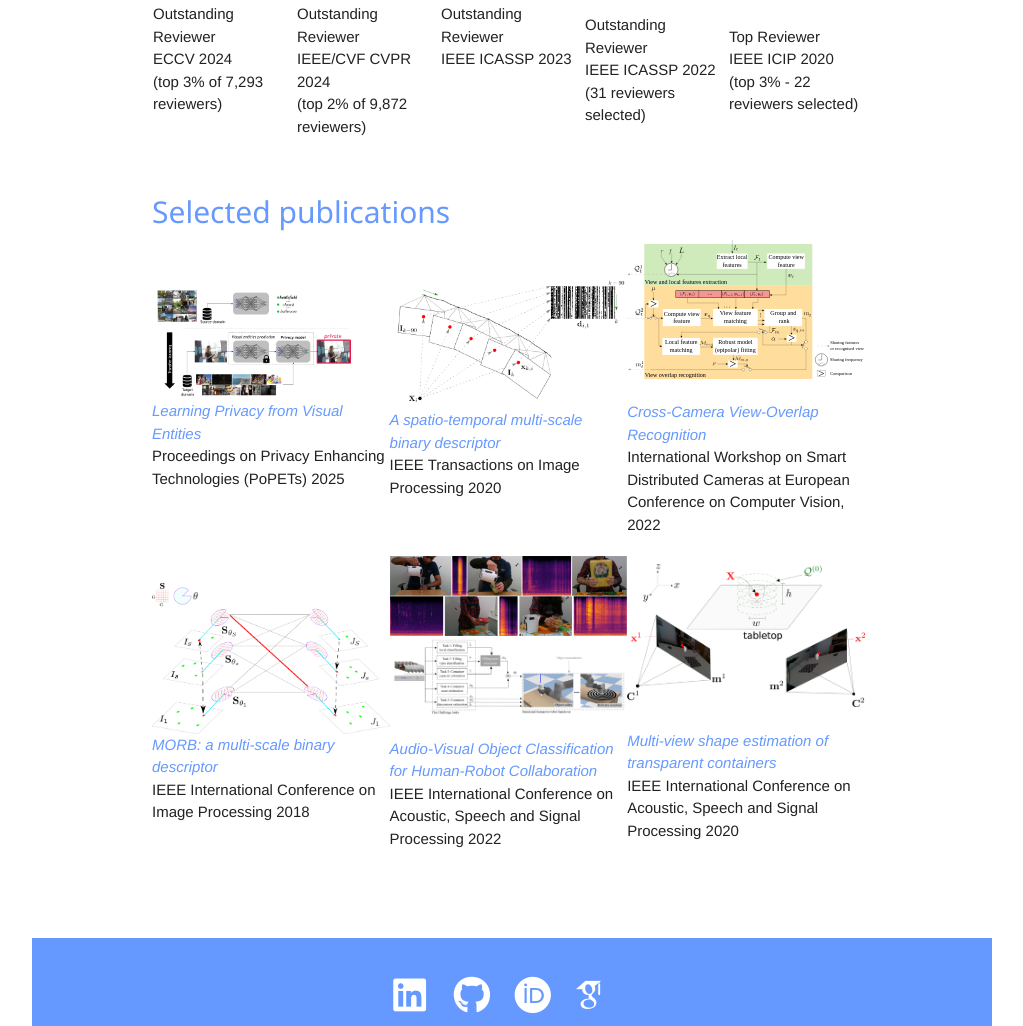
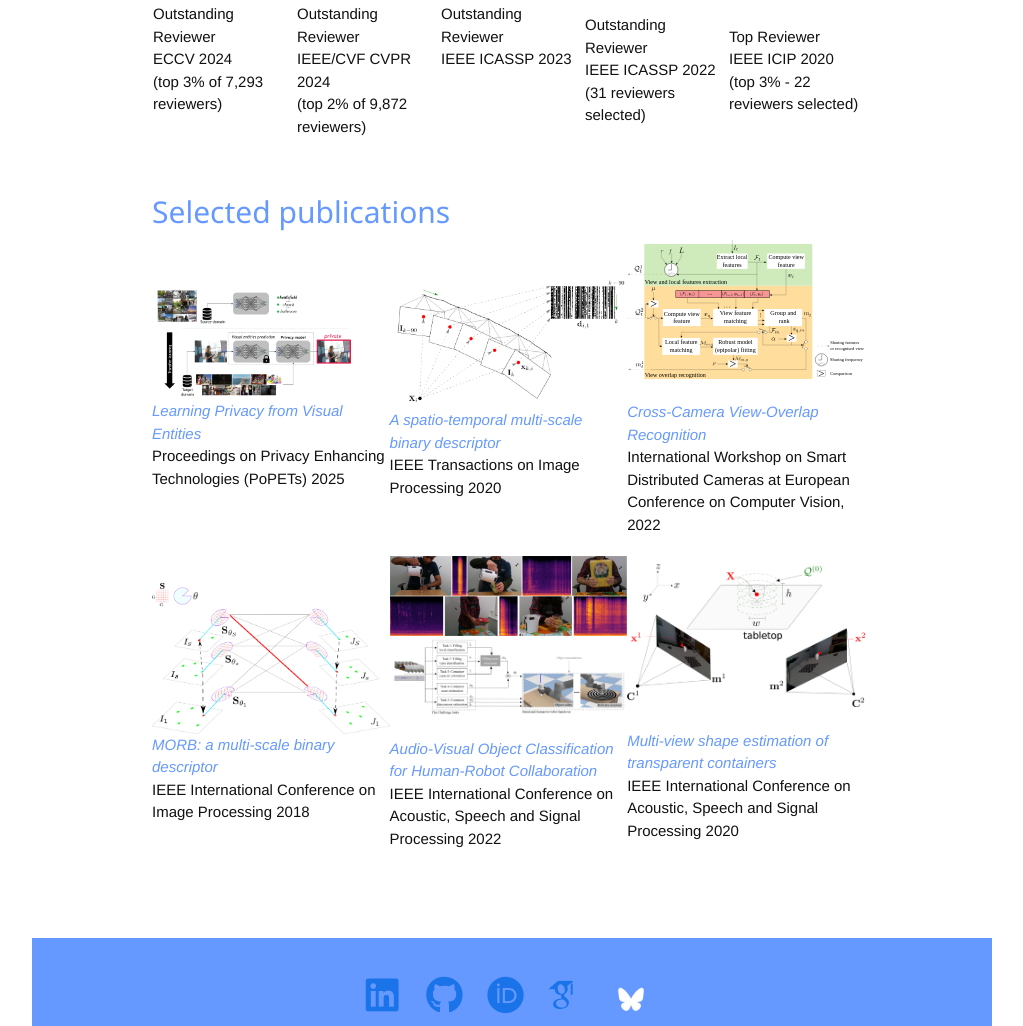
Before and after one commit to kerolex/kerolex.github.io, a PHP site: page / in a window 1280 px wide. Shown: the part 2481-3507 px from the top of the page, without its empty margins (128-1151 px from the left). Run offline with PHP 8.4, Linux system fonts and the light colour scheme; some libraries are stand-ins or nearby versions; some web fonts are replaced.

Commit message:
Added blusky icon in main

```diff
--- a/css/mystyle.css
+++ b/css/mystyle.css
@@ -1,12 +1,33 @@
+
+/* Default: Light Mode */
+:root {
+  --bg-color: #ffffff;
+  --text-color: #111111;
+  --link-color: #1a73e8;
+}
+
+/* Dark Mode overrides */
+[data-theme="dark"] {
+  --bg-color: #121212;
+  --text-color: #eeeeee;
+  --link-color: #8ab4f8;
+}
+
+/* Use variables */
 body {
-  background-color: #ffffff;
+  background-color: var(--bg-color);
+  /*color: #222;*/
+  color: var(--text-color);
   padding-top: 0px;
   padding-bottom: 10px;
-  color: #222;
   font-family: "HelveticaNeue-Light", "Helvetica Neue Light", "Helvetica Neue", Helvetica, Arial, "Lucida Grande", sans-serif;
   font-weight: 300;
   font-size: 15px;
+  transition: background-color 0.3s ease, color 0.3s ease;
+}
 
+a {
+  color: var(--link-color);
 }
 
 .form-signin {
--- a/index.html
+++ b/index.html
@@ -87,9 +87,11 @@
 			</ul>
 		</nav>
 	</div>
-
-
+	<!--  -->
 	<div id="section">
+		<!-- <div>
+			<button id="theme-toggle" aria-label="Toggle Dark Mode">🌙</button>
+		</div> -->
 		<div class="scrolling-content">
 			<div style="width:100%;overflow: hidden;">
 				<div style="width:18%; float:left;">
@@ -363,10 +365,13 @@
 				<a href="https://github.com/kerolex/"><i class="fab fa-fw fa-github" aria-hidden="true" style="padding-right: 1.5em;"></i></a>
 				<a href="https://orcid.org/0000-0002-8227-8529"><i class="ai ai-orcid ai-fw" aria-hidden="true" style="padding-right: 1.5em;"></i></a>
 				<a href="https://scholar.google.com/citations?user=r7jxqOAAAAAJ&hl=en&oi=ao"><i class="ai ai-fw ai-google-scholar" aria-hidden="true" style="padding-right: 1.5em;"></i></a>
+				<a href="https://bsky.app/profile/axompi.bsky.social" target="_blank"><i  style="padding-right: 0.1em;">
+  				<img class="ai ai-fw" aria-hidden="true" src="images/icons/bluesky.png"></i></a>
 			</div>
 		<p>
 			Copyright © 2015-2025 - Alessio Xompero
 		</p>
 	</footer>
 </body>
+<script src="/js/main.js"></script>
 </html>
--- /dev/null
+++ b/js/main.js
@@ -0,0 +1,28 @@
+const toggleBtn = document.getElementById('theme-toggle');
+const currentTheme = localStorage.getItem('theme');
+
+// Apply saved theme on page load
+if (currentTheme) {
+  document.documentElement.setAttribute('data-theme', currentTheme);
+  toggleBtn.textContent = currentTheme === 'dark' ? '☀️' : '🌙';
+}
+
+// Toggle theme on button click
+toggleBtn.addEventListener('click', () => {
+  let theme = document.documentElement.getAttribute('data-theme');
+  if (theme === 'dark') {
+    document.documentElement.setAttribute('data-theme', 'light');
+    localStorage.setItem('theme', 'light');
+    toggleBtn.textContent = '🌙';
+  } else {
+    document.documentElement.setAttribute('data-theme', 'dark');
+    localStorage.setItem('theme', 'dark');
+    toggleBtn.textContent = '☀️';
+  }
+});
+
+if (!currentTheme) {
+  const prefersDark = window.matchMedia('(prefers-color-scheme: dark)').matches;
+  document.documentElement.setAttribute('data-theme', prefersDark ? 'dark' : 'light');
+  toggleBtn.textContent = prefersDark ? '☀️' : '🌙';
+}
```
Also changed, not shown: images/icons/bluesky.png (added).
